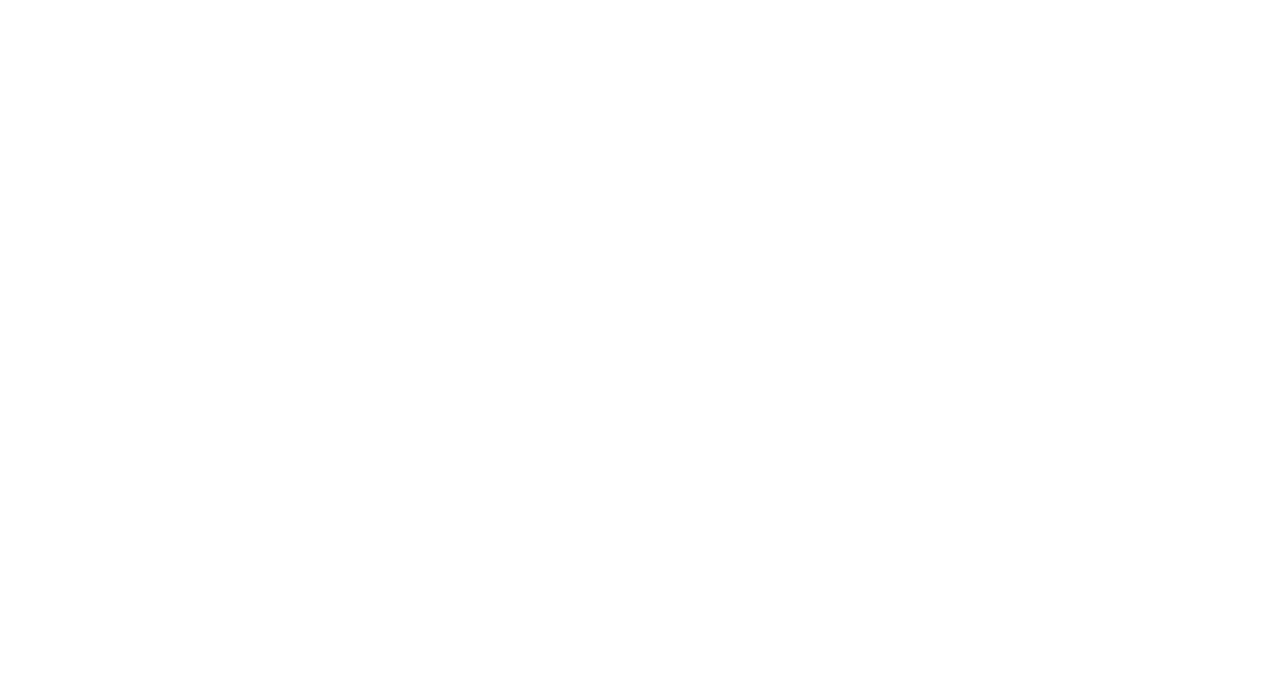
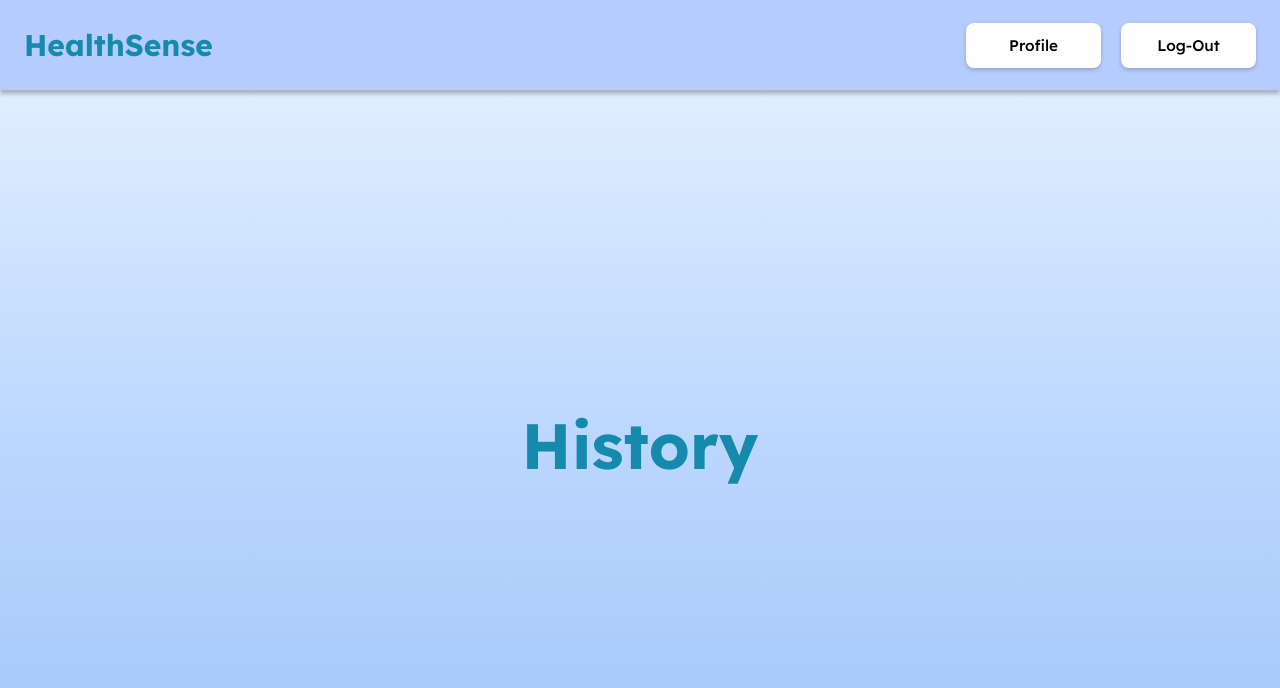
Before and after one commit to constantine2003/HealthSense, a React (Vite) app in the folder HealthSenseWeb/: page /history in a window 1280 px wide. Before the commit this address had no page. Shown: the top 688 px of the page. Built offline with nearby package versions, Linux system fonts and the light colour scheme.

Commit message:
Added new pages

```diff
--- a/HealthSenseWeb/src/App.jsx
+++ b/HealthSenseWeb/src/App.jsx
@@ -1,12 +1,16 @@
 import { Routes, Route } from "react-router-dom";
 import Home from "./pages/home.jsx";
 import Dashboard from "./pages/dashboard";
+import Results from "./pages/results.jsx";
+import History from "./pages/history";
 
 function App() {
   return (
     <Routes>
       <Route path="/" element={<Home />} />
       <Route path="/dashboard" element={<Dashboard />} />
+      <Route path="/results" element={<Results />} />
+      <Route path="/history" element={<History />} />
     </Routes>
   );
 }
--- a/HealthSenseWeb/src/pages/dashboard.jsx
+++ b/HealthSenseWeb/src/pages/dashboard.jsx
@@ -1,9 +1,11 @@
 import React from "react";
 import "../styles/dashboard.css";
 import Navbar from "../components/navbar2";
+import { useNavigate } from "react-router-dom";
 
 const Dashboard = () => {
-  const user = "John Doe"; // define a user for now
+  const user = "Daniel M. Montesclaros"; // define a user for now
+  const navigate = useNavigate();
 
   return (
     <div className="main-container">
@@ -13,11 +15,22 @@ const Dashboard = () => {
           {/* Center Box */}
           <div className="dashboard-box">
             <p className="welcome-user">Welcome {user}!!</p>
-
+            <p className="description-text">Access your medical checkup results and history securely.</p>
             {/* Button Row */}
             <div className="dashboard-buttons">
-              <button className="dashboard-btn">View Last Results</button>
-              <button className="dashboard-btn">View Checkup History</button>
+              <button
+                className="dashboard-btn"
+                onClick={() => navigate("/results")}
+              >
+                View <br></br>Results
+              </button>
+
+              <button
+                className="dashboard-btn"
+                onClick={() => navigate("/history")}
+              >
+                View <br></br>History
+              </button>
             </div>
           </div>
         </div>
--- /dev/null
+++ b/HealthSenseWeb/src/pages/history.jsx
@@ -0,0 +1,18 @@
+import React from "react";
+import "../styles/history.css";
+import Navbar from "../components/navbar2";
+
+const History = () => {
+  return (
+    <div className="main-container">
+      <Navbar />
+      <div className="history-content">
+        <div className="history-body">
+          <h1>History</h1>
+        </div>
+      </div>
+    </div>
+  );
+};
+
+export default History;
--- /dev/null
+++ b/HealthSenseWeb/src/pages/results.jsx
@@ -0,0 +1,18 @@
+import React from "react";
+import "../styles/results.css";
+import Navbar from "../components/navbar2";
+
+const Results = () => {
+  return (
+    <div className="main-container">
+      <Navbar />
+      <div className="lastresults-content">
+        <div className="lastresults-body">
+          <h1>Last results</h1>
+        </div>
+      </div>
+    </div>
+  );
+};
+
+export default Results;
--- a/HealthSenseWeb/src/styles/dashboard.css
+++ b/HealthSenseWeb/src/styles/dashboard.css
@@ -55,10 +55,21 @@
 .welcome-user {
   font-family: 'Lexend', sans-serif;
   font-weight: 700;
-  font-size: 50px;
+  font-size: 60px;
   color: #168AAD;
   margin-top: 30px;
+  margin-bottom: 10px;
   text-align: center;
+}
+.description-text {
+  margin: 0;
+  font-family: 'Lexend', sans-serif;
+  font-weight: 200;
+  font-size: clamp(14px, 4vw, 48px);
+  line-height: 1.4;
+  color: #168AAD;
+  max-width: 100%;
+  margin-bottom: 30px;
 }
 
 /* ========================================
@@ -80,7 +91,7 @@
   border-radius: 20px;
   font-family: 'Lexend', sans-serif;
   font-weight: 700;
-  font-size: 16px;
+  font-size: 25px;
   color: black;
   background: linear-gradient(to bottom, #90E0EF, #B6CCFE);
 
--- /dev/null
+++ b/HealthSenseWeb/src/styles/history.css
@@ -0,0 +1,36 @@
+/* ========================================
+   History STYLES
+======================================== */
+.main-container {
+  min-height: 100vh;
+  min-height: 100svh;
+  display: flex;
+  flex-direction: column;
+  background: linear-gradient(to bottom, #EAF4FF, #BFD9FF, #9FC5F8);
+  max-width: 100%;
+  overflow-x: hidden;
+}
+/* Main container content */
+.history-content {
+  display: flex;
+  width: 100%;
+  height: calc(100vh - 90px);
+  padding: clamp(12px, 4vw, 20px);
+  box-sizing: border-box;
+}
+
+.history-body {
+  width: 100%;
+  display: flex;
+  align-items: center;
+  justify-content: center;
+  text-align: center;
+}
+
+.history-body h1 {
+  font-family: 'Lexend', sans-serif;
+  font-weight: 700;
+  font-size: clamp(32px, 6vw, 64px);
+  color: #168AAD;
+  margin: 0;
+}
--- /dev/null
+++ b/HealthSenseWeb/src/styles/results.css
@@ -0,0 +1,36 @@
+/* ========================================
+   LAST RESULTS STYLES
+======================================== */
+.main-container {
+  min-height: 100vh;
+  min-height: 100svh;
+  display: flex;
+  flex-direction: column;
+  background: linear-gradient(to bottom, #EAF4FF, #BFD9FF, #9FC5F8);
+  max-width: 100%;
+  overflow-x: hidden;
+}
+/* Main container content */
+.lastresults-content {
+  display: flex;
+  width: 100%;
+  height: calc(100vh - 90px);
+  padding: clamp(12px, 4vw, 20px);
+  box-sizing: border-box;
+}
+
+.lastresults-body {
+  width: 100%;
+  display: flex;
+  align-items: center;
+  justify-content: center;
+  text-align: center;
+}
+
+.lastresults-body h1 {
+  font-family: 'Lexend', sans-serif;
+  font-weight: 700;
+  font-size: clamp(32px, 6vw, 64px);
+  color: #168AAD;
+  margin: 0;
+}
```
Also changed, not shown: HealthSenseWeb/src/pages/checkhistory.jsx (deleted), HealthSenseWeb/src/pages/lastresults.jsx (deleted).
